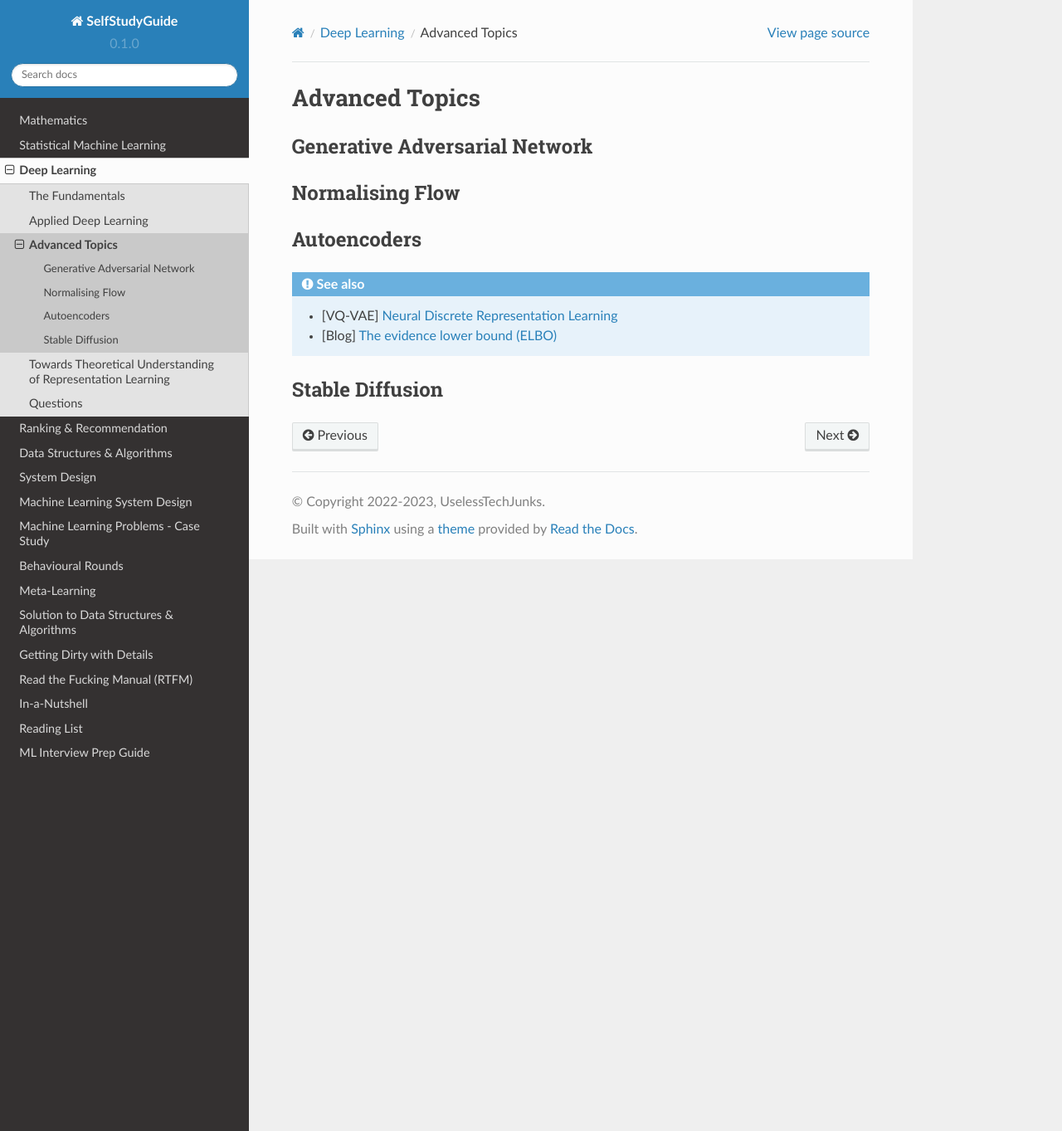
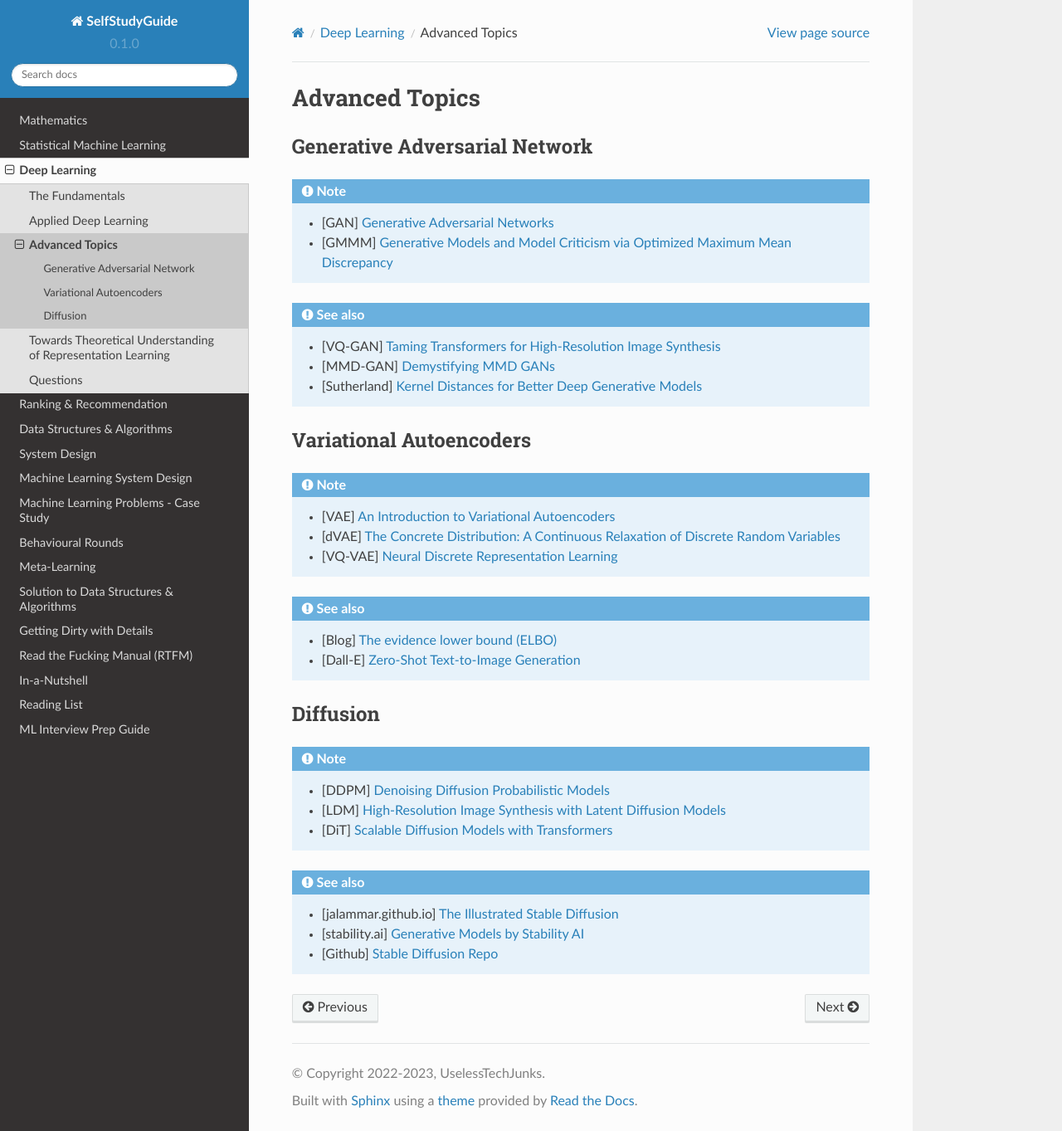
Before and after one commit to uselesstechjunks/leetcode, a Sphinx documentation site: the page built from docs/source/dl/advanced/index.rst, in a window 1280 px wide and 1363 px high. Shown: the whole window at 83% size. Built offline with Sphinx 7.4.7 and the Read the Docs theme 2.0.0, drawn with Linux system fonts in a browser that asks for light colours.

Commit message:
Update index.rst

```diff
--- a/docs/source/dl/advanced/index.rst
+++ b/docs/source/dl/advanced/index.rst
@@ -5,18 +5,36 @@ Advanced Topics
 *************************************************************************************
 Generative Adversarial Network
 *************************************************************************************
+.. note::
+	* [GAN] `Generative Adversarial Networks <https://arxiv.org/abs/1406.2661>`_
+	* [GMMM] `Generative Models and Model Criticism via Optimized Maximum Mean Discrepancy <https://arxiv.org/abs/1611.04488>`_
+
+.. seealso::
+	* [VQ-GAN] `Taming Transformers for High-Resolution Image Synthesis <https://arxiv.org/abs/2012.09841>`_
+	* [MMD-GAN] `Demystifying MMD GANs <https://arxiv.org/abs/1801.01401>`_
+	* [Sutherland] `Kernel Distances for Better Deep Generative Models <https://www.gatsby.ucl.ac.uk/~dougals/slides/mmd-gans-gpss/#/>`_
 
 *************************************************************************************
-Normalising Flow
+Variational Autoencoders
 *************************************************************************************
+.. note::
+	* [VAE] `An Introduction to Variational Autoencoders <https://arxiv.org/abs/1906.02691>`_
+	* [dVAE] `The Concrete Distribution: A Continuous Relaxation of Discrete Random Variables <https://arxiv.org/abs/1611.00712>`_
+	* [VQ-VAE] `Neural Discrete Representation Learning <https://arxiv.org/abs/1711.00937>`_
+
+.. seealso::
+	* [Blog] `The evidence lower bound (ELBO) <https://mbernste.github.io/posts/elbo/>`_
+	* [Dall-E] `Zero-Shot Text-to-Image Generation <https://arxiv.org/abs/2102.12092>`_
 
 *************************************************************************************
-Autoencoders
+Diffusion
 *************************************************************************************
+.. note::
+	* [DDPM] `Denoising Diffusion Probabilistic Models <https://arxiv.org/abs/2006.11239>`_
+	* [LDM] `High-Resolution Image Synthesis with Latent Diffusion Models <https://arxiv.org/abs/2112.10752>`_
+	* [DiT] `Scalable Diffusion Models with Transformers <https://arxiv.org/abs/2212.09748>`_
+
 .. seealso::
-	* [VQ-VAE] `Neural Discrete Representation Learning <https://arxiv.org/abs/1711.00937>`_
-	* [Blog] `The evidence lower bound (ELBO) <https://mbernste.github.io/posts/elbo/>`_
-
-*************************************************************************************
-Stable Diffusion
-*************************************************************************************
+	* [jalammar.github.io] `The Illustrated Stable Diffusion <https://jalammar.github.io/illustrated-stable-diffusion/>`_
+	* [stability.ai] `Generative Models by Stability AI <https://github.com/Stability-AI/generative-models>`_
+	* [Github] `Stable Diffusion Repo <https://github.com/CompVis/stable-diffusion>`_
```
